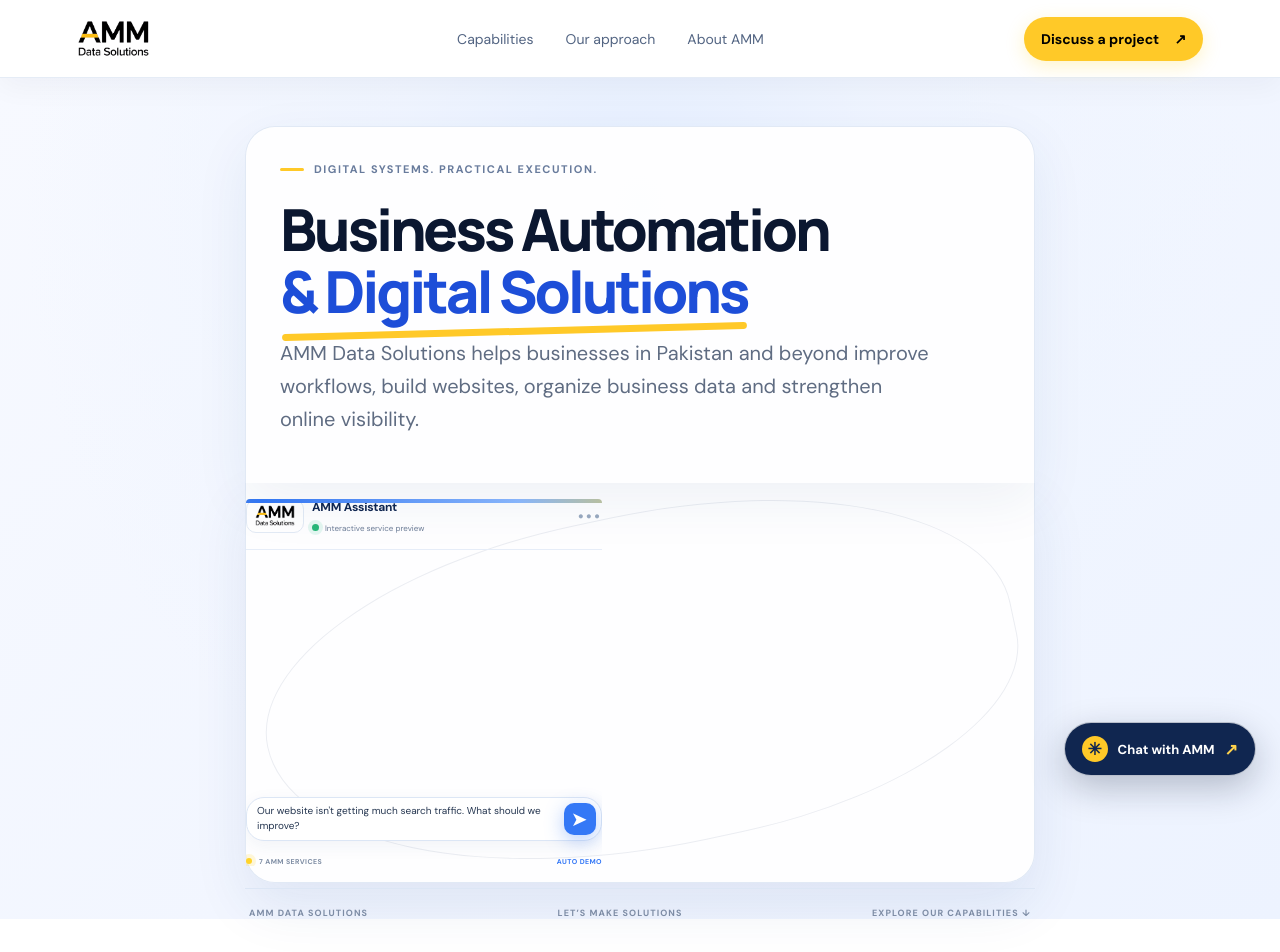
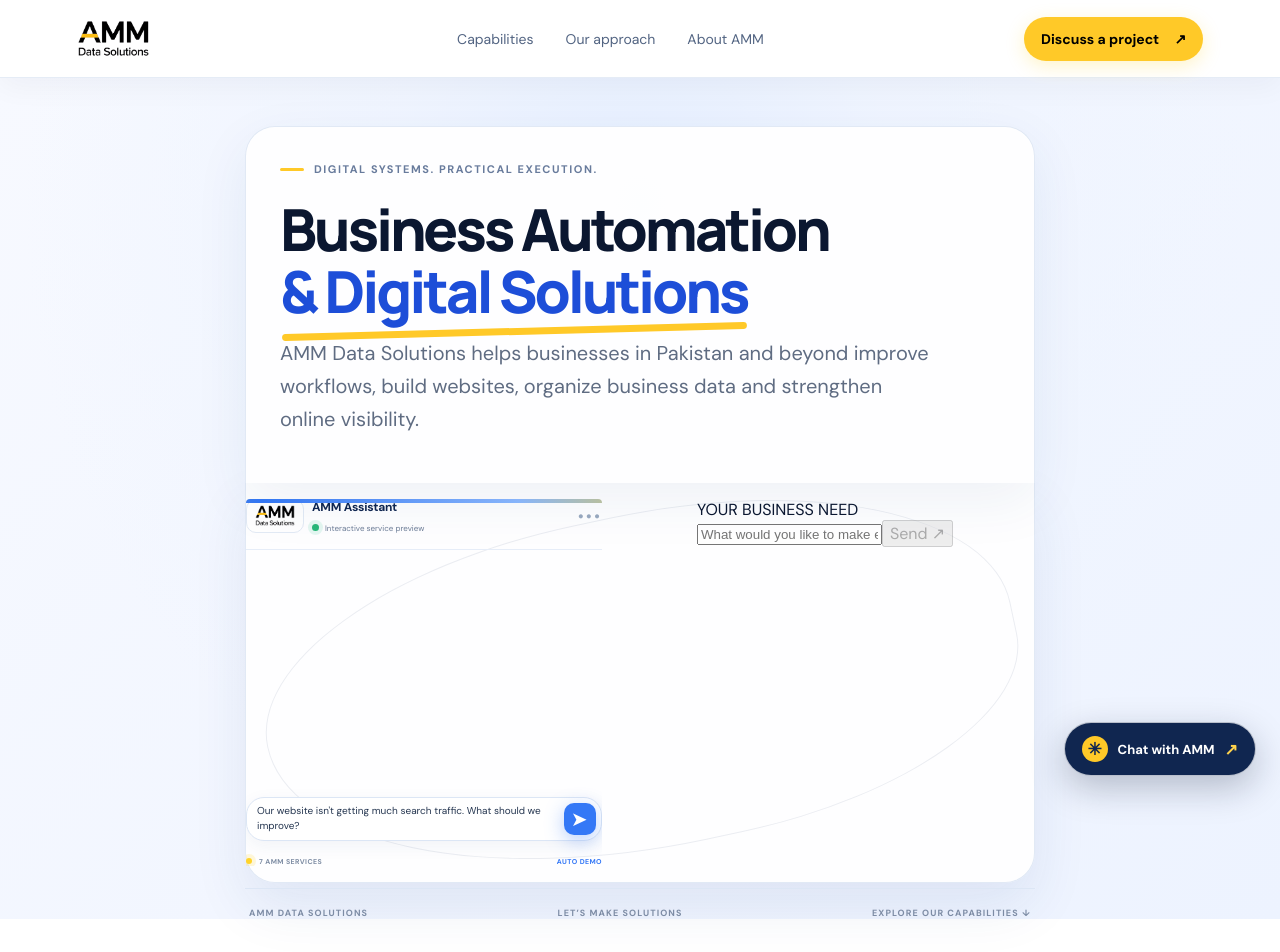
Before and after one commit to wwwab229-cpu/amm-data-solutions-website, a Next.js app: page / in a window 1280 px wide. Shown: the top 952 px of the page. Built offline with nearby package versions, Linux system fonts and the light colour scheme.

Commit message:
Add interactive business-need input to AMM hero demo

```diff
--- a/app/page.tsx
+++ b/app/page.tsx
@@ -63,6 +63,7 @@
   const [contactOpen,setContactOpen]=useState(false);
   const [demoMessage,setDemoMessage]=useState("");
   const [demoDraft,setDemoDraft]=useState("");
+  const [businessNeed,setBusinessNeed]=useState("");
   const [demoSent,setDemoSent]=useState(false);
   const [demoService,setDemoService]=useState("AI AUTOMATION");
   const [demoHistory,setDemoHistory]=useState<Array<{message:string;service:string;scene:string}>>([]);
@@ -109,6 +110,16 @@
     void cycle();
     return ()=>{cancelled=true;if(timer)clearTimeout(timer);};
   },[]);
+  const handleBusinessNeedSubmit=(event: React.FormEvent<HTMLFormElement>)=>{
+    event.preventDefault();
+    const message=businessNeed.trim();
+    if(!message)return;
+    const lower=message.toLowerCase();
+    const matched=lower.match(/seo|google|search|index|visibility/) ? demoFlows.find(x=>x.scene==="seo")! : lower.match(/ad|advert|campaign|marketing|social media/) ? demoFlows.find(x=>x.scene==="marketing")! : lower.match(/design|creative|brand|graphic|post/) ? demoFlows.find(x=>x.scene==="creative")! : lower.match(/website|web|store|e-commerce|shop/) ? demoFlows.find(x=>x.scene==="website")! : lower.match(/data|spreadsheet|excel|report|dashboard/) ? demoFlows.find(x=>x.scene==="data")! : lower.match(/chatbot|chat bot|assistant|faq|customer question/) ? demoFlows.find(x=>x.scene==="chatbot")! : demoFlows.find(x=>x.scene==="automation")!;
+    setDemoScene(matched.scene);setDemoService(matched.service);setDemoMessage(message);setDemoDraft("");setDemoTyping(false);setDemoSent(true);
+    setDemoHistory(previous=>[...previous,{message,service:matched.service,scene:matched.scene}].slice(-2));
+    setBusinessNeed("");
+  };
   return <main>
     <nav className="nav" aria-label="Main navigation">
       <Brand />
@@ -147,6 +158,10 @@
           </div>
           <div className="heroChatCaption"><span className="heroChatPulse"/> 7 AMM SERVICES <span>AUTO DEMO</span></div>
         </div>
+        <form className="heroNeedForm" onSubmit={handleBusinessNeedSubmit}>
+          <label htmlFor="amm-business-need">YOUR BUSINESS NEED</label>
+          <div className="heroNeedInputRow"><input id="amm-business-need" value={businessNeed} onChange={event=>setBusinessNeed(event.target.value)} placeholder="What would you like to make easier?" maxLength={500} /><button type="submit" disabled={!businessNeed.trim()}>Send <span aria-hidden="true">↗</span></button></div>
+        </form>
         <div className="heroChatFloat floatTop"><span>✦</span> Animated workflows</div>
         <div className="heroChatFloat floatBottom"><span>↗</span> From question to next step</div>
         <aside className="heroServiceShowcase" aria-label="Interactive AMM service workflow showcase">
```
